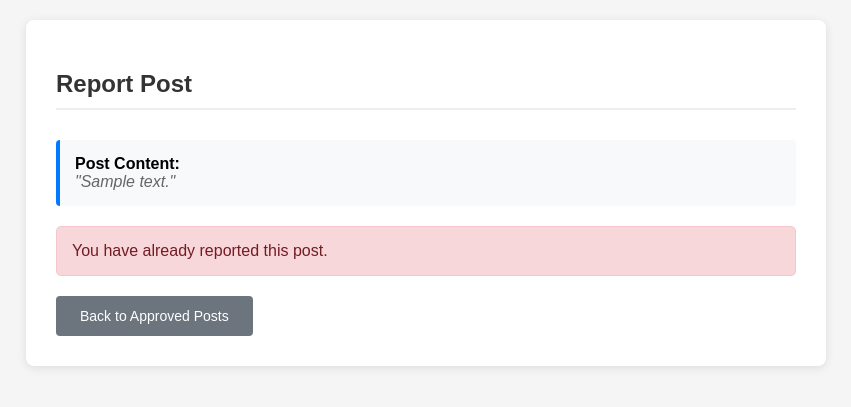
After one commit to v2dom/InsightBoard, a Flask app: page /report/1 in a window 1280 px wide. The commit adds this page. Shown: the top 407 px of the page, without its empty margins (214-1065 px from the left). Run offline with Flask 3, Linux system fonts and the light colour scheme; the visitor is signed in with stand-in values (Sample User, id 1); tables that the repository leaves empty hold one stand-in row (values such as "Sample post").

Commit message:
add report posts, fix admin queue

```diff
--- a/app.py
+++ b/app.py
@@ -29,6 +29,19 @@ def create_app():
         app.config['SQLALCHEMY_TRACK_MODIFICATIONS'] = os.getenv('SQLALCHEMY_TRACK_MODIFICATIONS', False)
         app.config['SECRET_KEY'] = os.getenv('SECRET_KEY', 'default-secret-key')
 
+    # Add MySQL connection pooling and timeout settings
+    if 'mysql' in app.config['SQLALCHEMY_DATABASE_URI']:
+        app.config['SQLALCHEMY_ENGINE_OPTIONS'] = {
+            'pool_size': 10,
+            'pool_recycle': 3600,  # Recycle connections after 1 hour
+            'pool_pre_ping': True,  # Test connections before use
+            'connect_args': {
+                'connect_timeout': 60,
+                'read_timeout': 60,
+                'write_timeout': 60,
+            }
+        }
+
     # Initialize extensions
     db.init_app(app)
     jwt.init_app(app)
--- a/routes.py
+++ b/routes.py
@@ -1,10 +1,12 @@
-from flask import flash,Blueprint, current_app, request, jsonify, render_template, session, redirect, url_for
+from flask import flash,Blueprint, current_app, request, jsonify, render_template, session, redirect, url_for, Response
 from werkzeug.security import generate_password_hash, check_password_hash
 from flask_jwt_extended import decode_token
 import jwt
+import pathlib
+import html
 from datetime import datetime, timezone
 from extensions import db
-from model import Post
+from model import Post, PostReport
 
 
 routes_bp = Blueprint('routes', __name__)
@@ -62,21 +64,31 @@ def serve_feedback_form():
 
 @routes_bp.route("/api/approved_posts", methods=["GET"])
 def get_approved_posts():
-    posts = Post.query.filter(Post.status.in_(["approved", "admin"]))\
+    posts = Post.query.filter(Post.status.in_(["Approved", "admin"]))\
                       .order_by(Post.upvotes.desc()).all()
+
+    user_id = session.get("user_id")
+    user_role = session.get("user_role")
+    reported_posts = []
+
+    if user_id:
+        # Get posts this user has reported
+        reported_posts = [r.post_id for r in PostReport.query.filter_by(reported_by=user_id).all()]
+
     return jsonify([
         {
+            "id": p.id,
             "category": p.category,
             "content": p.content,
             "timestamp": p.created_at.strftime("%m/%d/%Y %H:%M:%S") if p.created_at else "",
             "status": p.status,
-            "upvotes": p.upvotes
+            "upvotes": p.upvotes,
+            "reported": p.id in reported_posts,
+            "report_count": p.report_count if user_role == "admin" else None
         } for p in posts
     ])
 
-@routes_bp.route("/feed", methods=["GET"])
-def serve_feed():
-    return render_template("feed.html")
+
 
 
 @routes_bp.route("/admin/create-post", methods=["GET"])
@@ -113,8 +125,12 @@ def handle_create_post():
 
 @routes_bp.route("/admin/pending")
 def admin_pending():
-    posts = Post.query.filter_by(status="Pending").all()
-    return render_template("pending.html", posts=posts)
+    try:
+        posts = Post.query.filter_by(status="Pending").all()
+        return render_template("pending.html", posts=posts)
+    except Exception as e:
+        flash(f"Database error: {str(e)}", "error")
+        return render_template("pending.html", posts=[])
 
 @routes_bp.route("/admin/approve/<int:pid>", methods=["POST"])
 def approve_post(pid):
@@ -137,7 +153,16 @@ def decline_post(pid):
 @routes_bp.route("/admin/approved")
 def admin_approved():
     posts = Post.query.filter_by(status="Approved").all()
-    return render_template("approved.html", posts=posts)
+
+    user_id = session.get("user_id")
+    user_role = session.get("user_role")
+    reported_posts = []
+
+    if user_id:
+        # Get posts this user has reported
+        reported_posts = [r.post_id for r in PostReport.query.filter_by(reported_by=user_id).all()]
+
+    return render_template("approved.html", posts=posts, reported_ids=reported_posts, show_report_count=(user_role == "admin"))
 
 @routes_bp.route("/admin/declined")
 def admin_declined():
@@ -160,19 +185,126 @@ def admin_submit_form():
         return redirect(url_for('routes.admin_submit_form'))
     return render_template("submit.html")
 
-# User Dashboard
-@routes_bp.route("/userdash")
-def user_dashboard():
+
+
+
+# ---------- New Admin Interface Helpers ----------
+def flash_message(msg):
+    flash(msg)
+
+def badge(post):
+    return f'<span class="badge badge-{post.status.lower()}">{post.status}</span>'
+
+
+# ---------- New Admin Interface Routes ----------
+@routes_bp.route("/seed")
+def seed():
+    if not Post.query.first():
+        db.session.add_all([
+            Post(content="First pending post", status="Pending", submitted_at=datetime.now(timezone.utc), created_by=1),
+            Post(content="Another suggestion awaiting review", status="Pending", submitted_at=datetime.now(timezone.utc), created_by=1)
+        ])
+        db.session.commit()
+    return "Seeded!"
+
+@routes_bp.route("/admin-queue")
+def admin_queue():
+    posts = Post.query.filter(Post.status.in_(["Pending", "Flagged"])).all()
+    return render_template("pending.html", posts=posts)
+
+@routes_bp.route("/admin-approve/<int:pid>", methods=["POST"])
+def approve(pid):
+    _review(pid, "Approved", "Post approved ✅")
+    return redirect(url_for("routes.admin_queue"))
+
+@routes_bp.route("/admin-decline/<int:pid>", methods=["POST"])
+def decline(pid):
+    _review(pid, "Declined", "Post declined ❌")
+    return redirect(url_for("routes.admin_queue"))
+
+def _review(pid, new_status, msg):
+    p = Post.query.get_or_404(pid)
+    p.status = new_status
+    p.reviewed_at = datetime.now(timezone.utc)
+    p.review_msg = msg
+    db.session.commit()
+    flash_message(msg)
+
+@routes_bp.route("/admin-approved")
+def approved():
+    posts = Post.query.filter_by(status="Approved").all()
+    reported = session.setdefault("reported_ids", [])
+    return render_template("approved.html", posts=posts, reported_ids=reported)
+
+@routes_bp.route("/admin-declined")
+def declined():
+    posts = Post.query.filter_by(status="Declined").all()
+    return render_template("declined.html", posts=posts)
+
+@routes_bp.route("/admin-all")
+@routes_bp.route("/admin-all/<status>")
+def all_posts_new(status=None):
+    posts = Post.query.filter_by(status=status).all() if status else Post.query.all()
+    reported = session.setdefault("reported_ids", [])
+    return render_template("all_posts.html", posts=posts, reported_ids=reported, current_status=status)
+
+@routes_bp.route("/admin-submit", methods=["GET", "POST"])
+def submit():
+    if request.method == "POST":
+        db.session.add(Post(content=request.form["content"], status="Pending", submitted_at=datetime.now(timezone.utc), created_by=1))
+        db.session.commit()
+        flash_message("Post submitted for review.")
+        return redirect(url_for("routes.submit"))
+    return render_template("submit.html")
+
+@routes_bp.route("/report/<int:pid>", methods=["GET", "POST"])
+def report(pid):
     if not session.get("user_id"):
+        flash("You must be logged in to report posts.", "error")
         return redirect(url_for('auth.login_page'))
 
-    user_id = session["user_id"]
+    post = Post.query.get_or_404(pid)
+    user_id = session.get("user_id")
 
-    approved_posts = Post.query.filter_by(created_by=user_id, status="Approved").order_by(Post.submitted_at.desc()).all()
-    pending_posts = Post.query.filter_by(created_by=user_id, status="Pending").order_by(Post.submitted_at.desc()).all()
-    declined_posts = Post.query.filter_by(created_by=user_id, status="Declined").order_by(Post.submitted_at.desc()).all()
+    # Check if user already reported this post
+    existing_report = PostReport.query.filter_by(post_id=pid, reported_by=user_id).first()
 
-    return render_template("userdash.html",
-                         approved_posts=approved_posts,
-                         pending_posts=pending_posts,
-                         declined_posts=declined_posts)
+    if request.method == "POST" and not existing_report:
+        try:
+            # Create the report
+            report = PostReport(
+                post_id=pid,
+                reported_by=user_id,
+                reason=request.form["reason"][:200]
+            )
+            db.session.add(report)
+
+            # Increment report count
+            post.report_count += 1
+
+            # If post gets 2 or more reports, move it to declined
+            if post.report_count >= 2:
+                post.status = "Declined"
+                post.reviewed_at = datetime.now(timezone.utc)
+                post.review_msg = f"Auto-declined due to {post.report_count} reports"
+                flash(f"Post has been reported {post.report_count} times and has been automatically declined.", "warning")
+            else:
+                flash(f"Report submitted. Post has {post.report_count} report(s).", "success")
+
+            db.session.commit()
+            # Redirect based on user role - admins go to admin approved, users go to dashboard
+            if session.get("user_role") == "admin":
+                return redirect(url_for("routes.admin_approved"))
+            else:
+                return redirect(url_for("auth.user_dashboard"))
+
+        except Exception as e:
+            db.session.rollback()
+            flash("Error submitting report. You may have already reported this post.", "error")
+            # Redirect based on user role
+            if session.get("user_role") == "admin":
+                return redirect(url_for("routes.admin_approved"))
+            else:
+                return redirect(url_for("auth.user_dashboard"))
+
+    return render_template("report.html", already=existing_report is not None, post=post)
--- /dev/null
+++ b/templates/report.html
@@ -0,0 +1,162 @@
+<!DOCTYPE html>
+<html>
+<head>
+  <title>Report Post</title>
+  <style>
+    body {
+      font-family: Arial, sans-serif;
+      max-width: 800px;
+      margin: 0 auto;
+      padding: 20px;
+      background-color: #f5f5f5;
+    }
+
+    .container {
+      background-color: white;
+      padding: 30px;
+      border-radius: 8px;
+      box-shadow: 0 2px 10px rgba(0,0,0,0.1);
+    }
+
+    h2 {
+      color: #333;
+      margin-bottom: 30px;
+      border-bottom: 2px solid #eee;
+      padding-bottom: 10px;
+    }
+
+    .alert {
+      padding: 15px;
+      border-radius: 5px;
+      margin-bottom: 20px;
+      border: 1px solid;
+    }
+
+    .alert-danger {
+      background-color: #f8d7da;
+      color: #721c24;
+      border-color: #f5c6cb;
+    }
+
+    .alert-success {
+      background-color: #d4edda;
+      color: #155724;
+      border-color: #c3e6cb;
+    }
+
+    form {
+      margin-top: 20px;
+    }
+
+    label {
+      display: block;
+      margin-bottom: 8px;
+      font-weight: bold;
+      color: #333;
+    }
+
+    textarea {
+      width: 100%;
+      height: 120px;
+      padding: 12px;
+      border: 1px solid #ddd;
+      border-radius: 4px;
+      font-family: inherit;
+      font-size: 14px;
+      resize: vertical;
+    }
+
+    textarea:focus {
+      outline: none;
+      border-color: #007bff;
+      box-shadow: 0 0 0 2px rgba(0,123,255,0.25);
+    }
+
+    button {
+      background-color: #007bff;
+      color: white;
+      padding: 12px 24px;
+      border: none;
+      border-radius: 4px;
+      cursor: pointer;
+      font-size: 14px;
+      margin-right: 10px;
+      transition: background-color 0.3s;
+    }
+
+    button:hover {
+      background-color: #0056b3;
+    }
+
+    .btn-secondary {
+      background-color: #6c757d;
+      text-decoration: none;
+      display: inline-block;
+      padding: 12px 24px;
+      border-radius: 4px;
+      color: white;
+      font-size: 14px;
+      transition: background-color 0.3s;
+    }
+
+    .btn-secondary:hover {
+      background-color: #545b62;
+      color: white;
+      text-decoration: none;
+    }
+
+    .post-preview {
+      background-color: #f8f9fa;
+      padding: 15px;
+      border-radius: 4px;
+      margin-bottom: 20px;
+      border-left: 4px solid #007bff;
+    }
+
+    .post-content {
+      font-style: italic;
+      color: #666;
+      margin: 0;
+    }
+  </style>
+</head>
+<body>
+  <div class="container">
+    <h2>Report Post</h2>
+
+    {% if post %}
+    <div class="post-preview">
+      <strong>Post Content:</strong>
+      <p class="post-content">"{{ post.content }}"</p>
+    </div>
+    {% endif %}
+
+    {% if already %}
+      <div class="alert alert-danger">
+        You have already reported this post.
+      </div>
+      <div style="margin-top: 20px;">
+        {% if session.get('user_role') == 'admin' %}
+          <a href="/admin/approved" class="btn-secondary">Back to Approved Posts</a>
+        {% else %}
+          <a href="/dashboard" class="btn-secondary">Back to Dashboard</a>
+        {% endif %}
+      </div>
+    {% else %}
+      <form method="post">
+        <label for="reason">Reason for Report:</label>
+        <textarea name="reason" id="reason" required placeholder="Please explain why this post is inappropriate or violates our community guidelines..."></textarea>
+
+        <div style="margin-top: 20px;">
+          <button type="submit">Submit Report</button>
+          {% if session.get('user_role') == 'admin' %}
+            <a href="/admin/approved" class="btn-secondary">Cancel</a>
+          {% else %}
+            <a href="/dashboard" class="btn-secondary">Cancel</a>
+          {% endif %}
+        </div>
+      </form>
+    {% endif %}
+  </div>
+</body>
+</html>
```
Also changed, not shown: auth_routes.py (+24 -3 lines), model.py (+17 -0 lines), static/css/index.css (+57 -0 lines), templates/approved.html (+28 -11 lines), templates/feed.html (deleted, +0 -47 lines), templates/pending.html (+2 -12 lines), templates/userdash.html (+49 -3 lines).
